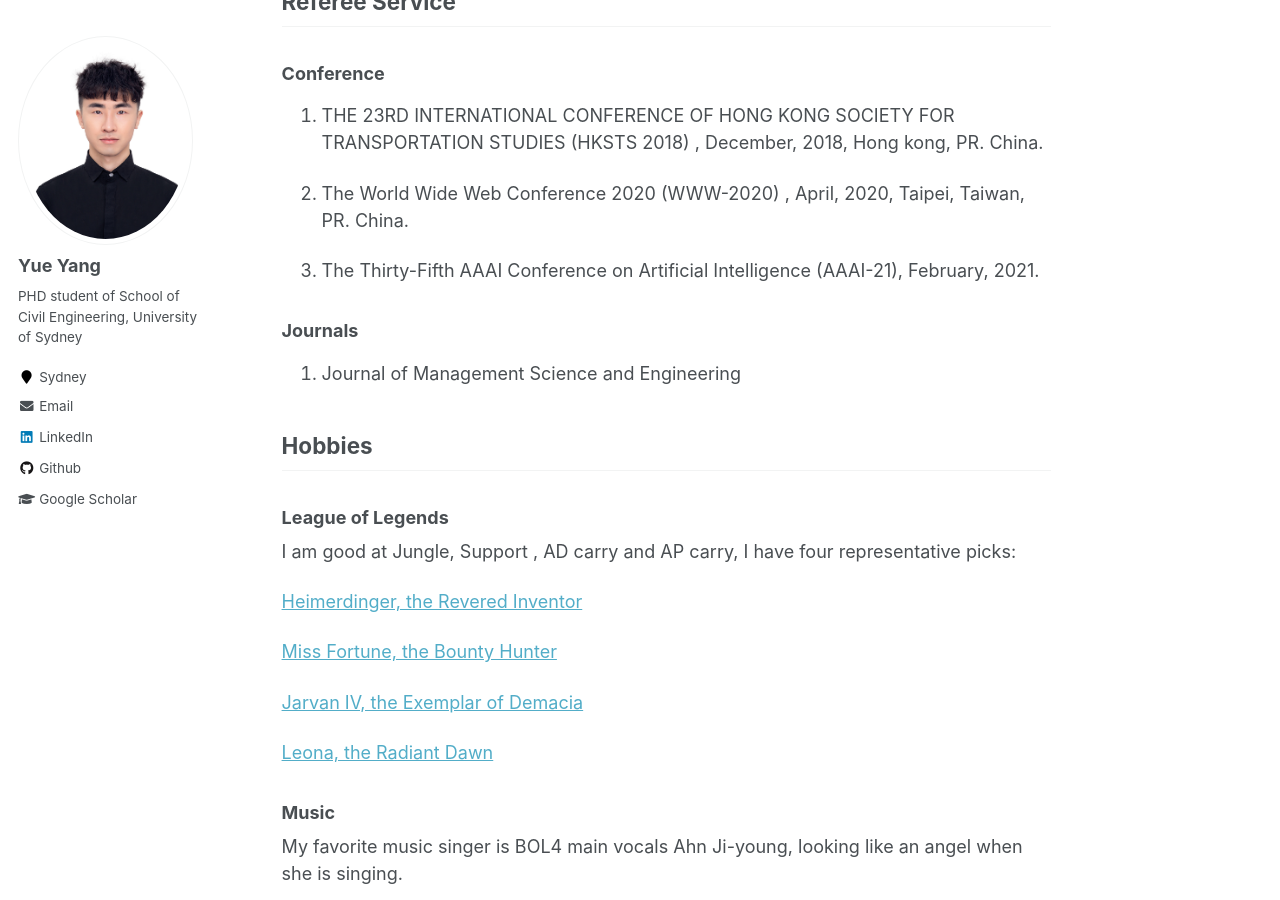
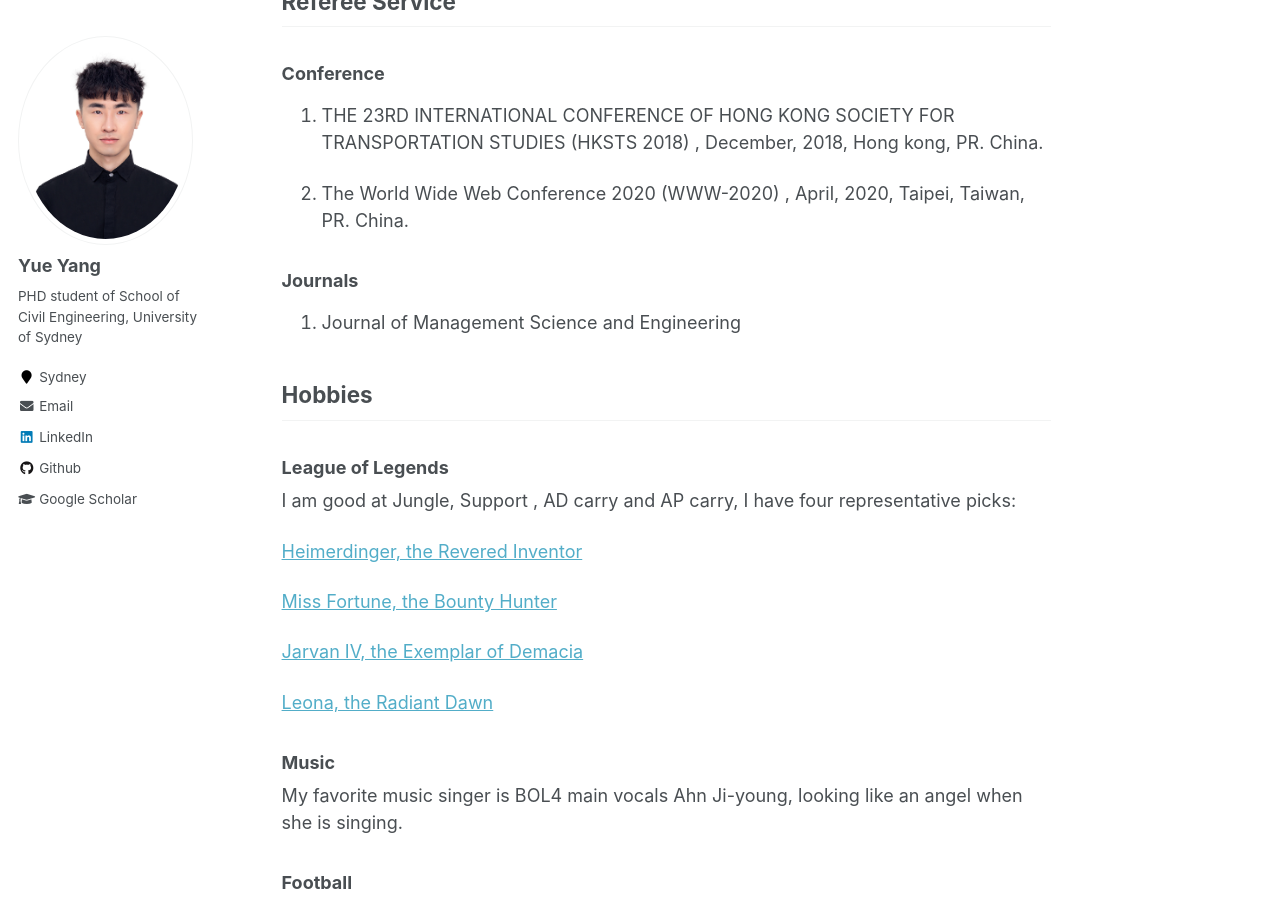
Before and after one commit to marco-yue/biography, a Jekyll site: the page built from _pages/about.md, in a window 1280 px wide and 900 px high, scrolled down 2428 px. Built offline with Jekyll 4.4.1, drawn with Linux system fonts in a browser that asks for light colours.

Commit message:
Update about.md

```diff
--- a/_pages/about.md
+++ b/_pages/about.md
@@ -76,8 +76,6 @@ Now I am a PHD student, majored in Transportation Engineering of University of S
 
 2. The World Wide Web Conference 2020 (WWW-2020) , April, 2020, Taipei, Taiwan, PR. China.
 
-3. The Thirty-Fifth AAAI Conference on Artificial Intelligence (AAAI-21), February, 2021.
-
 ### Journals
 
 1. Journal of Management Science and Engineering
```
